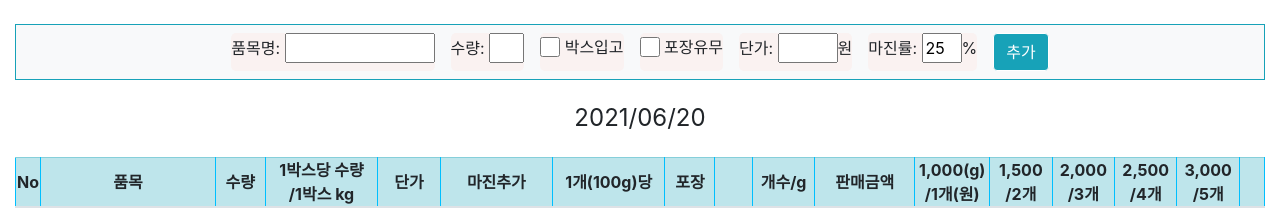
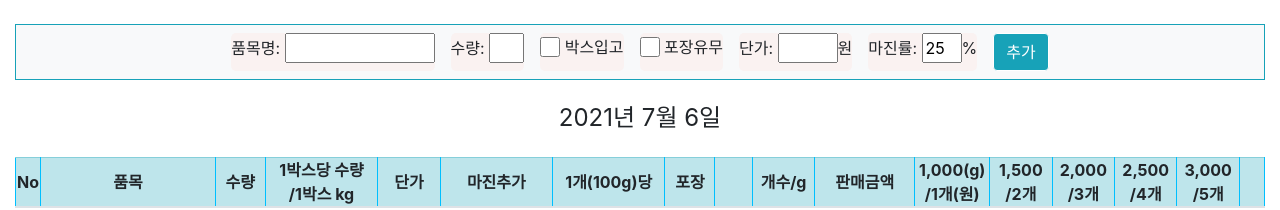
Before and after one commit to develop-now/fruit-veggie, an Electron app: page renderer/index.html in a window 1280 px wide. Shown: the top 210 px of the page. Drawn offline with nearby package versions, Linux system fonts and the light colour scheme; no server answers.

Commit message:
Add date

```diff
--- a/renderer/index.html
+++ b/renderer/index.html
@@ -58,7 +58,7 @@
                     </form>
                     <div class="container-fluid px-0">
                         <div class="col mx-auto">
-                            <h4 class="d-flex my-4 justify-content-center font-weight-normal ">
+                            <h4 class="d-flex my-4 justify-content-center font-weight-normal" id="date">
                                 2021/06/20
                             </h4>
                         </div>
--- a/renderer/index.js
+++ b/renderer/index.js
@@ -137,6 +137,17 @@ $("form").on('submit', function (e) {
 
 })
 
+// set Date
+const dateTag = document.getElementById('date')
+const date = new Date()
+const year = date.getFullYear()
+const month = date.getMonth()+1
+const date_ = date.getDate()
+let html = `${year}년 ${month}월 ${date_}일`
+
+dateTag.innerHTML = html
+
+// set submitted datas to table
 ipcRenderer.on('products', function (event, data_) {
     let products = data_[0]
     let confirmations = data_[1]
```
